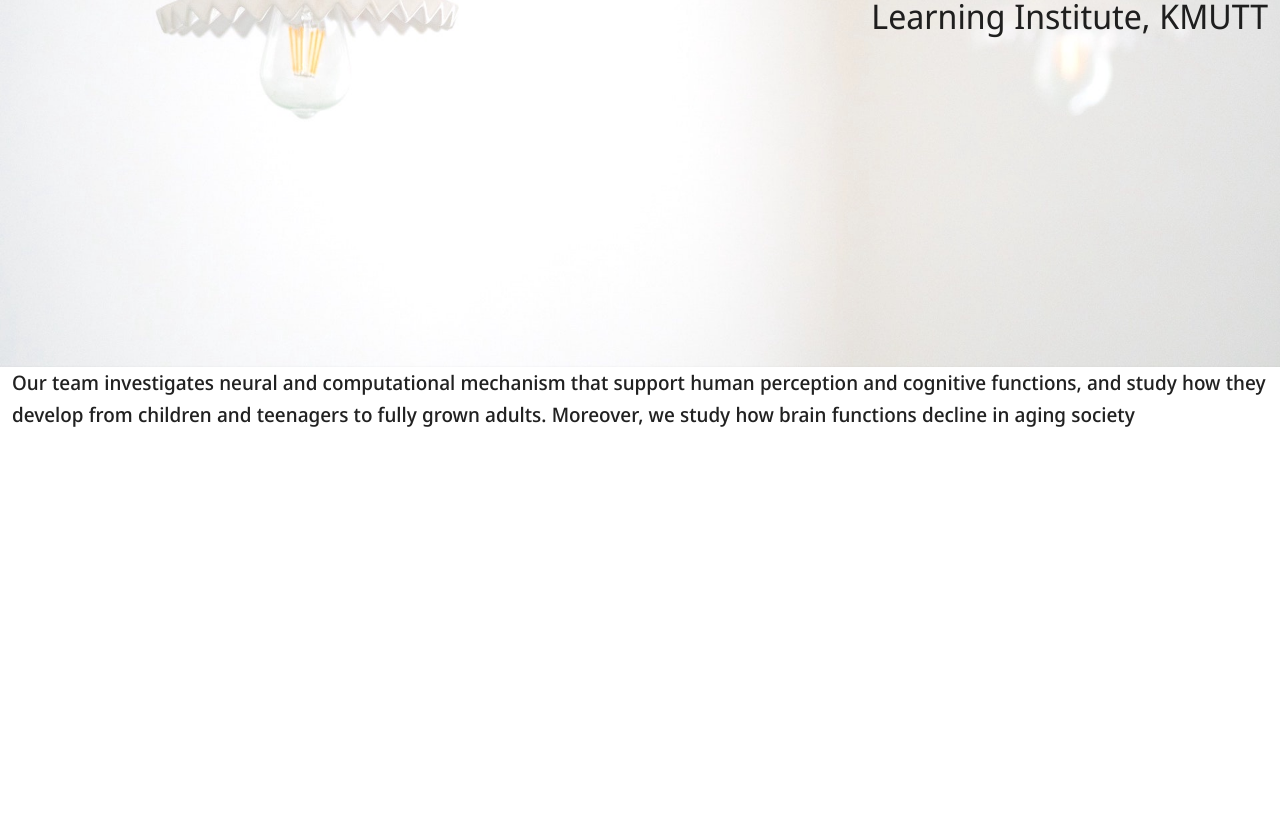
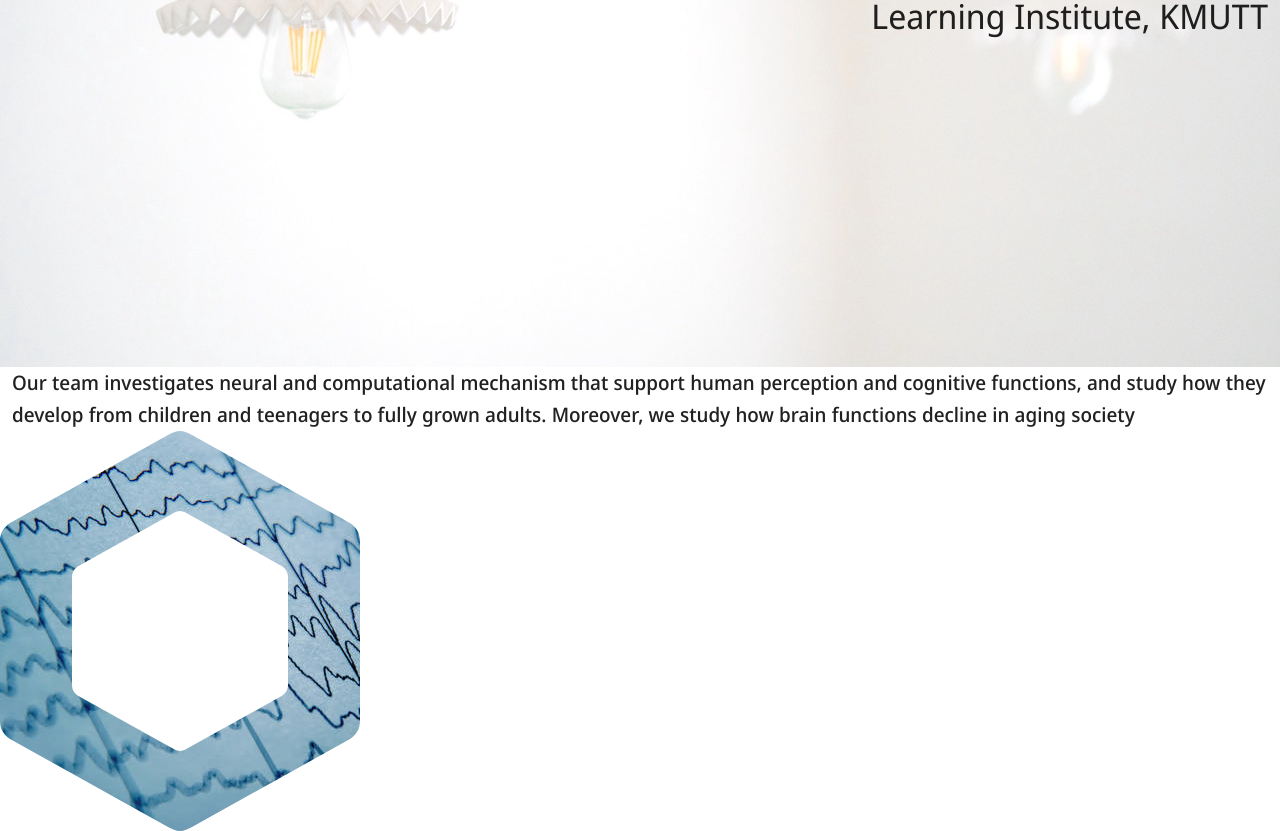
Before and after one commit to BSthun/NXKMUTT, a React (Create React App) app in the folder react/: page /home in a window 1280 px wide. Shown: the part 433-1264 px from the top of the page. Before the commit the page ends 864 px from the top, so only its background shows below. Built offline with nearby package versions, Linux system fonts and the light colour scheme.

Commit message:
Nightly snapshot

```diff
--- a/react/src/_home/Home.js
+++ b/react/src/_home/Home.js
@@ -2,6 +2,7 @@ import { Box } from '@material-ui/core';
 import React from 'react';
 import Navbar from './navbar';
 import BannerSection from './sections/BannerSection';
+import MethodSection from './sections/MethodSection';
 import MissionSection from './sections/MissionSection';
 
 const Home = () => {
@@ -10,6 +11,7 @@ const Home = () => {
 			<Navbar />
 			<BannerSection />
 			<MissionSection />
+			<MethodSection />
 		</Box>
 	);
 
--- /dev/null
+++ b/react/src/_home/components/MethodItem.js
@@ -0,0 +1,60 @@
+import {
+	Box,
+	makeStyles,
+} from '@material-ui/core';
+import PropTypes from 'prop-types';
+import React from 'react';
+import Hexagon from '../../images/mask/hexagon.svg';
+
+const MethodItem = ({ image, fa, title, subtitle }) => {
+	const classes = useStyles({
+		image,
+	});
+	return (
+		<Box className={classes.root}>
+			<div className={classes.image} />
+			<Box className={classes.content}>
+				{/* Insert element inside here */}
+			</Box>
+		</Box>
+	);
+};
+
+const useStyles = makeStyles((theme) => ({
+	root: (props) => ({
+		position: 'relative',
+		height: theme.spacing(100),
+		width: theme.spacing(90),
+		maskImage: `url(${Hexagon})`,
+		display: 'flex',
+		alignItems: 'center',
+		justifyContent: 'center',
+		'&:hover': {
+			'& > $image': {
+				transform: 'scale(1.1)',
+			},
+		},
+	}),
+	image: (props) => ({
+		position: 'absolute',
+		width: '100%',
+		height: '100%',
+		backgroundImage: `url(${props.image})`,
+		transition: '1s ease-in-out',
+	}),
+	content: (props) => ({
+		width: '60%',
+		height: '60%',
+		maskImage: `url(${Hexagon})`,
+		backgroundColor: theme.palette.background.paper,
+	}),
+}));
+
+MethodItem.propTypes = {
+	image: PropTypes.string.isRequired,
+	fa: PropTypes.object.isRequired,
+	title: PropTypes.string.isRequired,
+	subtitle: PropTypes.string.isRequired,
+};
+
+export default MethodItem;
--- a/react/src/_home/navbar/index.js
+++ b/react/src/_home/navbar/index.js
@@ -71,7 +71,7 @@ const Navbar = () => {
 	return (
 		<Box className={classes.outer}>
 			<Box className={classes.inner}>
-				<Box onClick={toggleDrawer} className={classes.hamburger}>
+				<Box onClick={toggleDrawer} className={classes.hamburger} display={{ xs: 'block', md: 'none' }}>
 					<FontAwesomeIcon icon={faBars} />
 				</Box>
 				<Backdrop open={options.drawer} onClick={toggleDrawer} />
@@ -87,9 +87,7 @@ const Navbar = () => {
 						<NavbarToggle
 							fa={faAdjust}
 							tooltip={t('toggledarktheme')}
-							onClick={() => {
-								toggleDark();
-							}}
+							onClick={toggleDark}
 						/>
 						<NavbarToggle
 							fa={faLanguage}
@@ -132,7 +130,6 @@ const useStyles = makeStyles(
 			fontSize: 24,
 			color: theme.palette.text.primary,
 			padding: theme.spacing(3),
-			display: { xs: 'block', md: 'none' },
 			transition: '.3s ease-in-out',
 		}),
 		drawer: (props) => ({
--- /dev/null
+++ b/react/src/_home/sections/MethodSection.js
@@ -0,0 +1,14 @@
+import { faAddressCard } from '@fortawesome/free-regular-svg-icons';
+import React from 'react';
+import ImgEggwave from '../../images/download/eegwave.jpeg';
+import MethodItem from '../components/MethodItem';
+
+const MethodSection = () => {
+	return (
+		<div>
+			<MethodItem image={ImgEggwave} fa={faAddressCard} title="EEG" subtitle="Perfect anyway" />
+		</div>
+	);
+};
+
+export default MethodSection;
--- a/react/src/_home/sections/MissionSection.js
+++ b/react/src/_home/sections/MissionSection.js
@@ -10,7 +10,7 @@ import React from 'react';
 const MissionSection = () => {
 	const classes = useStyles();
 	return (
-		<Paper className={classes.root} square>
+		<Paper className={classes.root} square elevation={0}>
 			<Container maxWidth="lg">
 				<Grid container>
 					<Grid item>
```
Also changed, not shown: react/src/images/download/eegwave.jpeg (added), react/src/images/mask/hexagon.svg (added).
